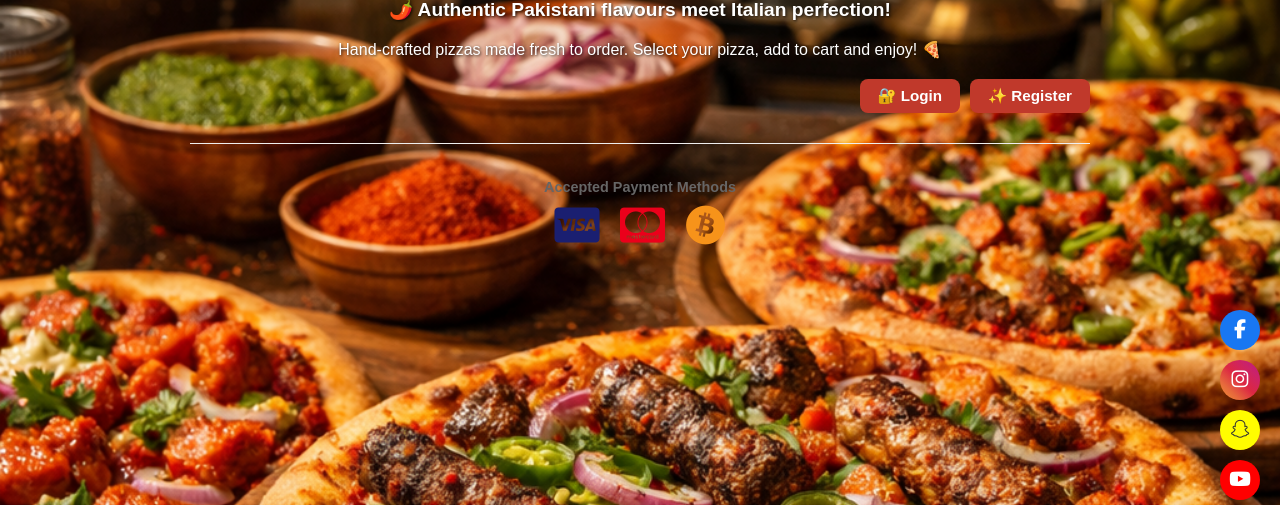
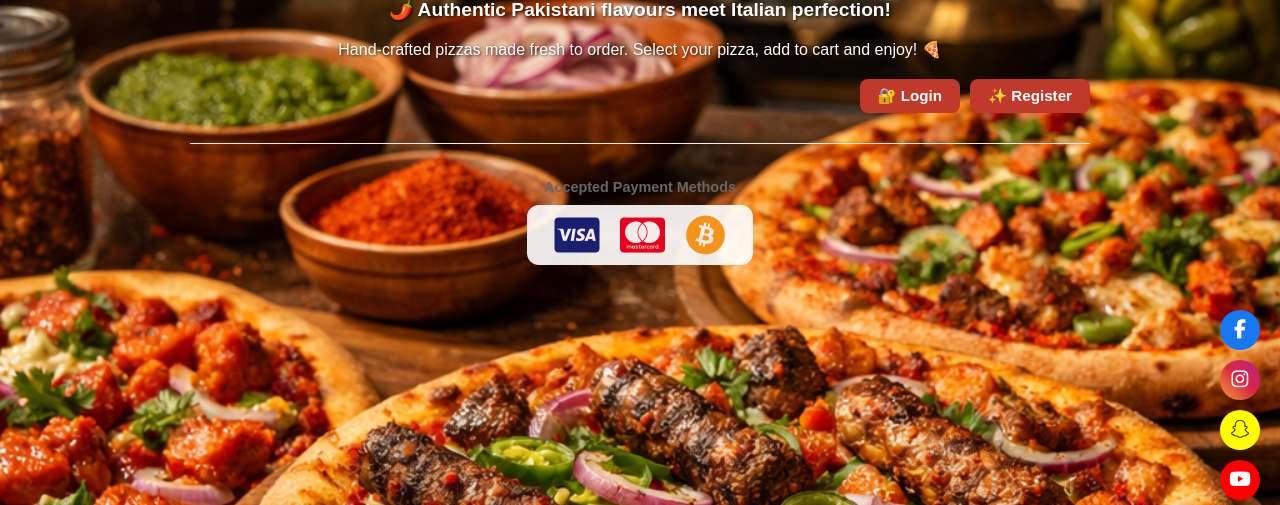
Before and after one commit to ididit374-lgtm/pizza-palace, a Django app: template menu/templates/menu/menu.html in a window 1280 px wide. Shown: the part 130-635 px from the top of the page. Run offline with Django 3.2, Linux system fonts and the light colour scheme; the template is opened without the code that fills it, so the values that code supplies are empty.

Commit message:
making changes as I go along

```diff
--- a/menu/templates/menu/menu.html
+++ b/menu/templates/menu/menu.html
@@ -136,9 +136,11 @@
 <!-- Accepted Payments -->
 <div style="text-align:center; margin-top:30px; padding-top:20px; border-top: 1px solid #eee;">
   <p style="color:#666; font-size:0.9em; margin-bottom:10px;"><strong>Accepted Payment Methods</strong></p>
-  <i class="fa-brands fa-cc-visa" style="font-size:2.5em; color:#1a1f71; margin:0 8px;"></i>
-  <i class="fa-brands fa-cc-mastercard" style="font-size:2.5em; color:#eb001b; margin:0 8px;"></i>
-  <i class="fa-brands fa-bitcoin" style="font-size:2.5em; color:#f7931a; margin:0 8px;"></i>
+  <div style="background:rgba(255,255,255,0.9); display:inline-block; padding:10px 20px; border-radius:12px;">
+    <i class="fa-brands fa-cc-visa" style="font-size:2.5em; color:#1a1f71; margin:0 8px;"></i>
+    <i class="fa-brands fa-cc-mastercard" style="font-size:2.5em; color:#eb001b; margin:0 8px;"></i>
+    <i class="fa-brands fa-bitcoin" style="font-size:2.5em; color:#f7931a; margin:0 8px;"></i>
+  </div>
 </div>
 
 <!-- Social Media -->
```
